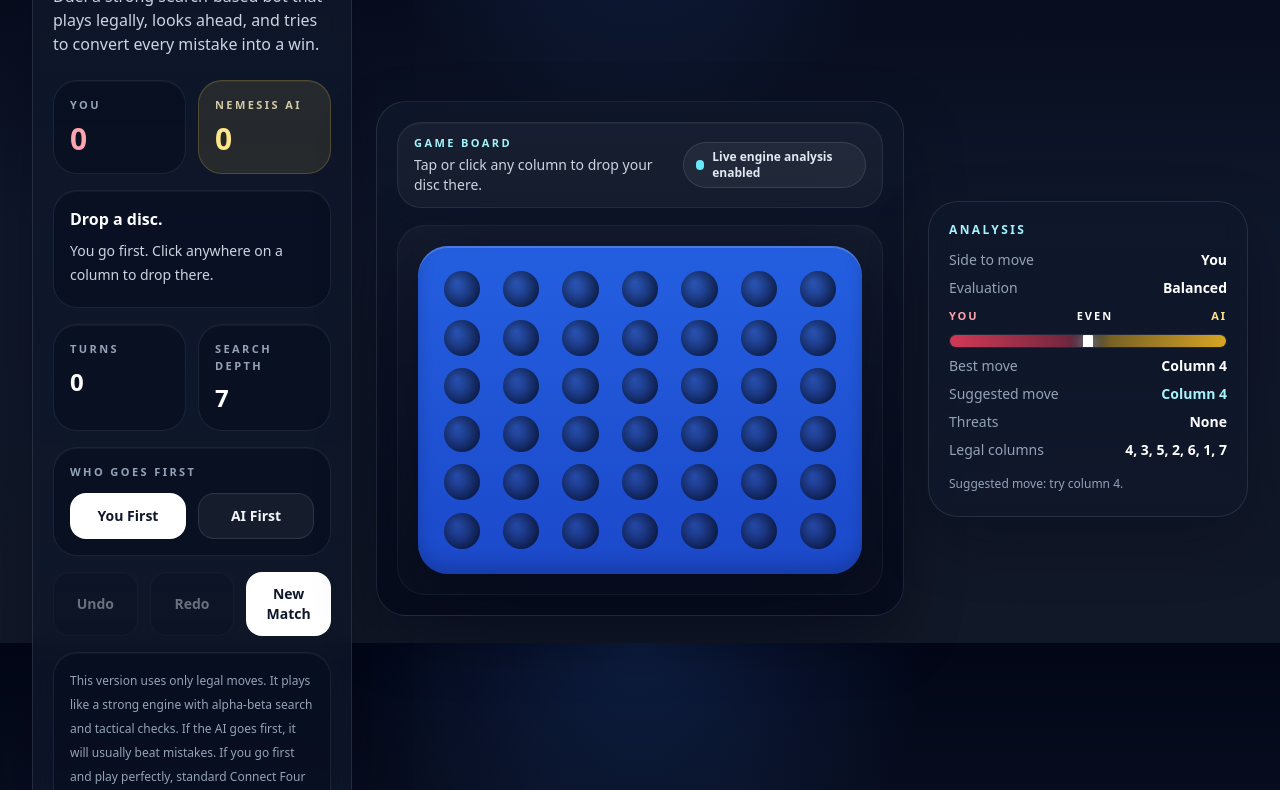
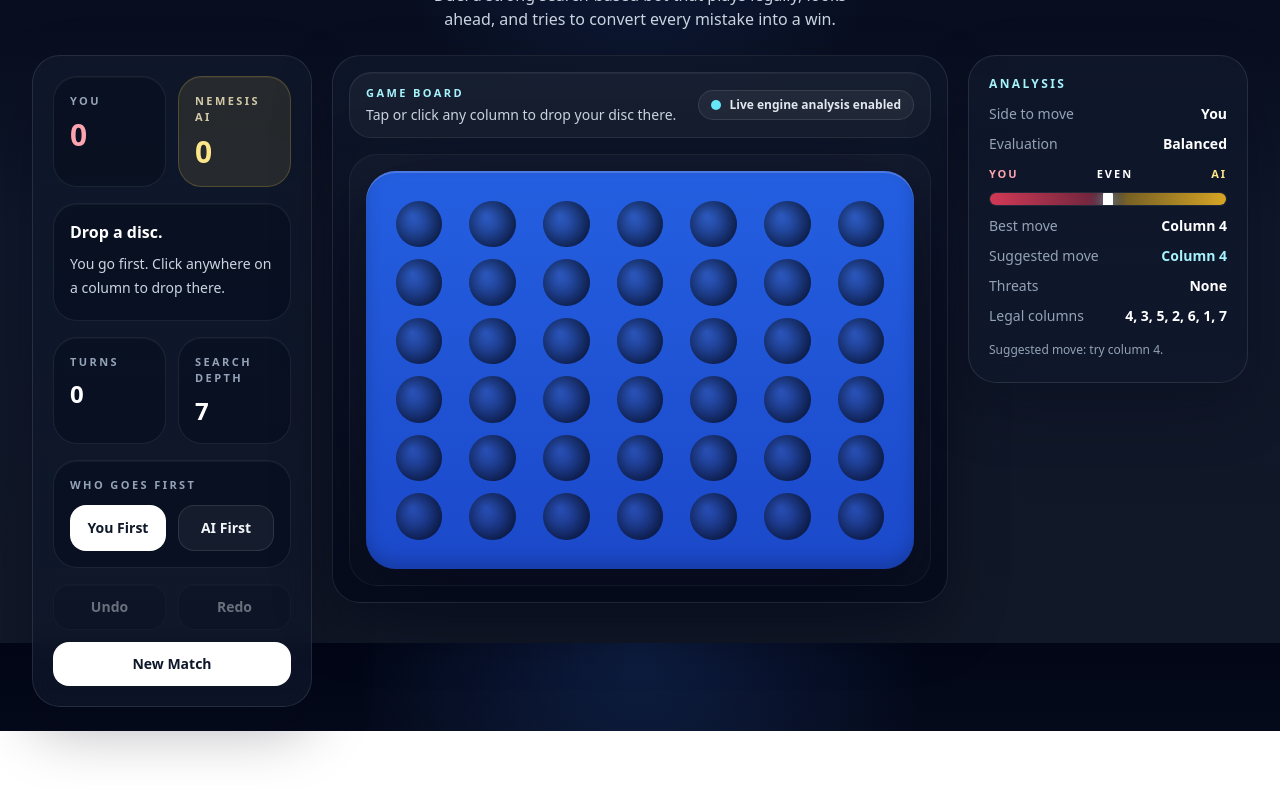
Before and after one commit to Mazeu31/4-in-a-row, a plain HTML site: page index.html in a window 1280 px wide. Shown: the part 157-947 px from the top of the page. After the commit the page ends 888 px from the top, so only its background shows below. Drawn offline with nearby package versions, Linux system fonts and the light colour scheme.

Commit message:
Update index.html

```diff
--- a/index.html
+++ b/index.html
@@ -231,7 +231,16 @@
     }
 
     .app-shell {
-      max-width: 1700px;
+      max-width: 1640px;
+    }
+
+    .page-title {
+      text-wrap: balance;
+      text-shadow: 0 10px 30px rgba(2, 6, 23, 0.35);
+    }
+
+    .page-subtitle {
+      text-wrap: balance;
     }
 
     .analysis-panel {
@@ -262,14 +271,38 @@
       border-radius: 1.75rem;
       background: linear-gradient(180deg, rgba(255,255,255,0.03), rgba(255,255,255,0.015));
       border: 1px solid rgba(255,255,255,0.06);
-      padding: clamp(0.75rem, 2vw, 1.25rem);
+      padding: clamp(0.6rem, 1.5vw, 1rem);
     }
 
     @media (min-width: 1280px) {
       .sidebar-panel,
       .analysis-panel {
         position: sticky;
-        top: 1.5rem;
+        top: 1rem;
+      }
+    }
+
+    @media (max-width: 1279px) {
+      .sidebar-panel,
+      .analysis-panel,
+      .board-panel {
+        width: 100%;
+      }
+    }
+
+    @media (max-width: 767px) {
+      .app-shell {
+        gap: 0.9rem;
+      }
+
+      .board-toolbar {
+        border-radius: 1rem;
+        padding: 0.8rem 0.9rem;
+      }
+
+      .sidebar-panel,
+      .analysis-panel {
+        padding: 1rem;
       }
     }
 
@@ -282,20 +315,21 @@
   </style>
 </head>
 <body class="text-white antialiased">
-  <div class="min-h-screen px-3 py-4 sm:px-5 sm:py-6 lg:px-8 xl:flex xl:items-center">
-    <div class="app-shell mx-auto grid w-full gap-4 xl:grid-cols-[320px_minmax(0,880px)_320px] xl:items-center xl:justify-center xl:gap-6">
+  <div class="min-h-screen px-3 py-4 sm:px-5 sm:py-6 lg:px-8">
+    <div class="mx-auto mb-4 max-w-5xl text-center sm:mb-6">
+      <div class="inline-flex items-center gap-2 rounded-full border border-cyan-400/30 bg-cyan-400/10 px-3 py-1 text-[11px] font-bold uppercase tracking-[0.22em] text-cyan-200">
+        <span>Prediction AI Mode</span>
+      </div>
+      <h1 class="page-title mt-4 text-4xl font-black leading-none sm:text-5xl xl:text-6xl">4 in a Row</h1>
+      <p class="page-subtitle mx-auto mt-3 max-w-2xl text-sm leading-6 text-slate-300 sm:text-base">
+        Duel a strong search-based bot that plays legally, looks ahead, and tries to convert every mistake into a win.
+      </p>
+    </div>
+
+    <div class="app-shell mx-auto grid w-full gap-4 xl:grid-cols-[280px_minmax(0,980px)_280px] xl:items-start xl:justify-center xl:gap-5">
       <aside class="order-2 xl:order-1">
-        <div class="glass sidebar-panel rounded-[30px] p-4 sm:p-5">
-          <div class="inline-flex items-center gap-2 rounded-full border border-cyan-400/30 bg-cyan-400/10 px-3 py-1 text-[11px] font-bold uppercase tracking-[0.22em] text-cyan-200">
-            <span>Prediction AI Mode</span>
-          </div>
-
-          <h1 class="mt-4 text-3xl font-black leading-none sm:text-4xl xl:text-[3rem]">4 in a Row</h1>
-          <p class="mt-3 max-w-sm text-sm leading-6 text-slate-300 sm:text-base">
-            Duel a strong search-based bot that plays legally, looks ahead, and tries to convert every mistake into a win.
-          </p>
-
-          <div class="mt-6 grid grid-cols-2 gap-3">
+        <div class="glass sidebar-panel rounded-[28px] p-4 sm:p-5">
+          <div class="grid grid-cols-2 gap-3">
             <div class="section-card rounded-3xl p-4">
               <div class="text-[11px] font-bold uppercase tracking-[0.22em] text-slate-400">You</div>
               <div id="playerScore" class="mt-2 text-3xl font-black text-rose-300">0</div>
@@ -336,44 +370,42 @@
             </div>
           </div>
 
-          <div class="mt-4 grid grid-cols-2 gap-3 sm:grid-cols-3">
+          <div class="mt-4 grid grid-cols-2 gap-3 sm:grid-cols-3 xl:grid-cols-2">
             <button id="undoBtn" class="section-card rounded-2xl px-4 py-3 text-sm font-bold text-slate-100 transition hover:bg-white/10 disabled:cursor-not-allowed disabled:opacity-40">
               Undo
             </button>
             <button id="redoBtn" class="section-card rounded-2xl px-4 py-3 text-sm font-bold text-slate-100 transition hover:bg-white/10 disabled:cursor-not-allowed disabled:opacity-40">
               Redo
             </button>
-            <button id="resetGame" class="col-span-2 rounded-2xl bg-white px-4 py-3 text-sm font-bold text-slate-900 transition hover:scale-[1.01] hover:bg-slate-100 active:scale-[0.99] sm:col-span-1">
+            <button id="resetGame" class="col-span-2 rounded-2xl bg-white px-4 py-3 text-sm font-bold text-slate-900 transition hover:scale-[1.01] hover:bg-slate-100 active:scale-[0.99] sm:col-span-1 xl:col-span-2">
               New Match
             </button>
           </div>
 
-          <div class="section-card mt-4 rounded-3xl p-4 text-xs leading-6 text-slate-400">
+          <!-- <div class="section-card mt-4 rounded-3xl p-4 text-xs leading-6 text-slate-400 max-xl:hidden">
             This version uses only legal moves. It plays like a strong engine with alpha-beta search and tactical checks.
             If the AI goes first, it will usually beat mistakes. If you go first and play perfectly, standard Connect Four does not let the second player force a win.
-          </div>
-
-
+          </div> -->
         </div>
       </aside>
 
       <main class="order-1 xl:order-2 xl:flex xl:justify-center">
-        <div class="glass board-panel rounded-[30px] p-3 sm:p-4 lg:p-5">
-          <div class="board-toolbar flex flex-col gap-3 rounded-[24px] px-3 py-3 sm:flex-row sm:items-center sm:justify-between sm:px-4">
-            <div>
+        <div class="glass board-panel w-full rounded-[28px] p-2.5 sm:p-3 lg:p-4">
+          <div class="board-toolbar flex flex-col gap-3 rounded-[22px] px-3 py-3 sm:flex-row sm:items-center sm:justify-between sm:px-4">
+            <div class="min-w-0 text-center sm:text-left">
               <div class="text-[11px] font-bold uppercase tracking-[0.22em] text-cyan-200">Game Board</div>
               <div class="mt-1 text-sm text-slate-300">Tap or click any column to drop your disc there.</div>
             </div>
-            <div class="inline-flex items-center gap-2 rounded-full border border-white/10 bg-white/5 px-3 py-1.5 text-xs font-semibold text-slate-200">
+            <div class="mx-auto inline-flex items-center gap-2 rounded-full border border-white/10 bg-white/5 px-3 py-1.5 text-xs font-semibold text-slate-200 sm:mx-0">
               <span class="inline-block h-2.5 w-2.5 rounded-full bg-cyan-300"></span>
               Live engine analysis enabled
             </div>
           </div>
 
-          <div class="board-stage mt-4">
-            <div class="mx-auto w-full max-w-[880px]">
-              <div class="board-shell rounded-[24px] p-2.5 sm:rounded-[30px] sm:p-4 md:p-5">
-                <div id="board" class="grid grid-cols-7 gap-1.5 sm:gap-3"></div>
+          <div class="board-stage mt-3 sm:mt-4">
+            <div class="mx-auto flex w-full max-w-[1040px] justify-center">
+              <div class="board-shell rounded-[24px] p-2 sm:rounded-[30px] sm:p-4 md:p-5 lg:p-6">
+                <div id="board" class="grid grid-cols-7 gap-1.5 sm:gap-3 md:gap-4"></div>
               </div>
             </div>
           </div>
@@ -381,9 +413,9 @@
       </main>
 
       <aside class="order-3">
-        <div class="glass analysis-panel rounded-[30px] p-4 sm:p-5">
+        <div class="glass analysis-panel rounded-[28px] p-4 sm:p-5">
           <div class="text-xs font-bold uppercase tracking-[0.2em] text-cyan-200">Analysis</div>
-          <div class="mt-3 grid gap-2 text-sm text-slate-200">
+          <div class="mt-3 grid gap-2.5 text-sm text-slate-200">
             <div class="flex items-center justify-between gap-4"><span class="text-slate-400">Side to move</span><span id="analysisSide" class="font-semibold text-white">You</span></div>
             <div class="flex items-center justify-between gap-4"><span class="text-slate-400">Evaluation</span><span id="analysisEval" class="font-semibold text-white">Balanced</span></div>
             <div>
```
